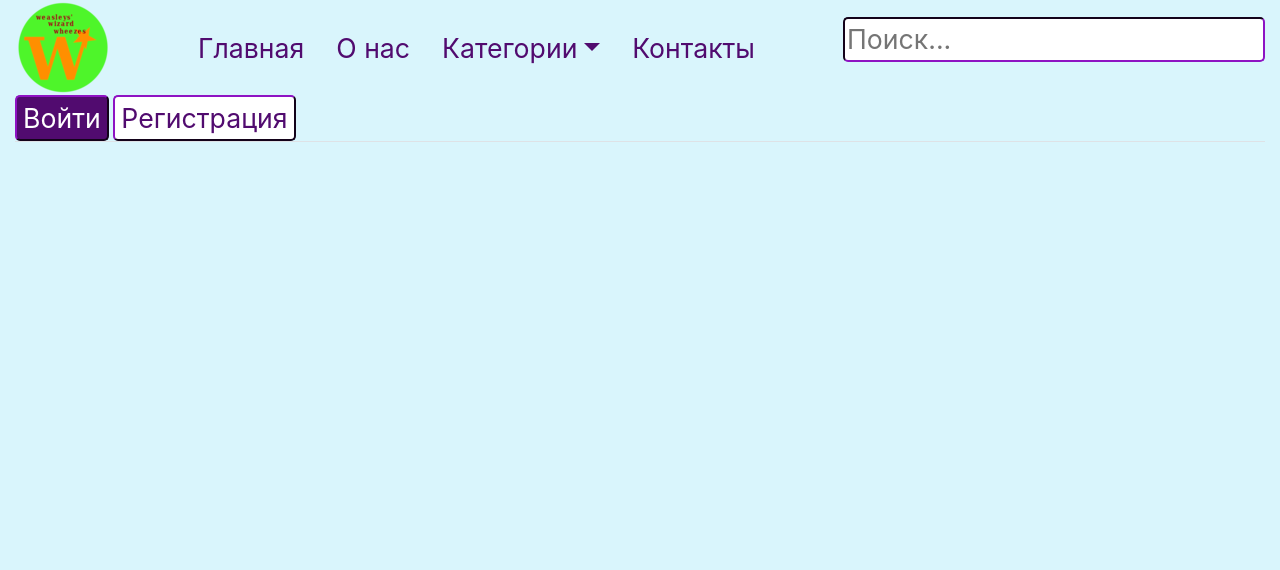
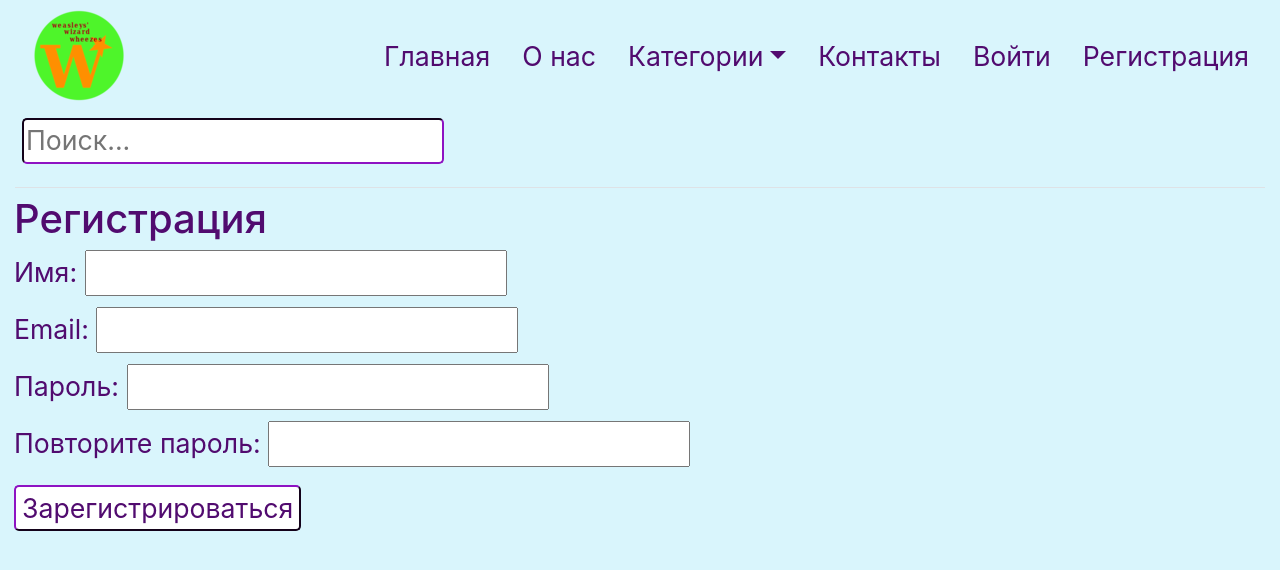
Before and after one commit to SvetaTaim/WEB_project, a Flask app: page /register in a window 1280 px wide. Shown: the top 570 px of the page. Run offline with Flask 3, Linux system fonts and the light colour scheme; some libraries are stand-ins or nearby versions.

Commit message:
Добавила шаблоны для регистрации, контактов и категорий. Сделала переход по ссылкам

```diff
--- a/main.py
+++ b/main.py
@@ -18,10 +18,26 @@ def about():
 def login():
     return render_template('login.html', title='Вход')
 
+
+@app.route('/register')
+def register():
+    return render_template('register.html', title='Регистрация')
+
+
 @app.route('/<username>')
 def user(username):
     return render_template('user.html', title='Вход', name=username)
 
 
+@app.route('/contact')
+def contact():
+    return render_template('contact.html', title='Контакты')
+
+
+@app.route('/category')
+def category():
+    return render_template('category.html', title='Категории')
+
+
 if __name__ == '__main__':
-    app.run(port=8080, host='127.0.0.1', debug=True)
+    app.run(port=8080, host='127.0.0.1')
--- a/static/style/style.css
+++ b/static/style/style.css
@@ -6,8 +6,8 @@
     color: #510B6F;
     font-size: 20pt;
     border-color: #510B6F;
-    background-color: #ffffff;
     border-radius: 5px;
+    margin: 7px 7px 7px 7px;
 }
 .b1{
     color: #510B6F;
@@ -15,6 +15,8 @@
     border-color: #510B6F;
     background-color: #ffffff;
     border-radius: 5px;
+    margin: 7px 7px 7px 7px;
+
 }
 .b1-block{
     color: #ffffff;
@@ -22,6 +24,7 @@
     border-color: #510B6F;
     background-color: #510B6F;
     border-radius: 5px;
+    margin: 7px 7px 7px 7px;
 }
 .picture-right{
     float: right;
--- a/templates/base.html
+++ b/templates/base.html
@@ -14,12 +14,12 @@
 <main>
     <div class="container-fluid">
         <header class="d-flex flex-wrap align-items-center justify-content-center justify-content-md-between border-bottom">
-            <img src="/static/img/icon.png" alt="здесь должна была быть картинка, но не нашлась">
+            <li class="nav"><a href="/home" class="nav-link"><img src="/static/img/icon.png" alt="здесь должна была быть картинка, но не нашлась"></a></li>
             <ul class="nav justify-content-center">
                 <li><a href="/home" class="nav-link">Главная</a></li>
                 <li><a href="/about" class="nav-link">О нас</a></li>
                 <li class="nav-item dropdown">
-                    <a class="nav-link dropdown-toggle" data-toggle="dropdown" href="#" role="button"
+                    <a class="nav-link dropdown-toggle" data-toggle="dropdown" href="/category" role="button"
                        aria-haspopup="true" aria-expanded="false">Категории</a>
                     <div class="dropdown-menu">
                         <a class="dropdown-item" href="#">Розыгрыши</a>
@@ -30,15 +30,12 @@
                         <a class="dropdown-item" href="#">Другое</a>
                     </div>
                 </li>
-                <li><a href="#" class="nav-link">Контакты</a></li>
+                <li><a href="contact" class="nav-link">Контакты</a></li>
+                <li><a href="/login" class="nav-link">Войти</a></li>
+                <li><a href="/register" class="nav-link">Регистрация</a></li>
             </ul>
             <div class="form-group">
                 <input type="search" class="form1" id="Search" placeholder="Поиск...">
-            </div>
-
-            <div class="text-end">
-                <button type="button" class="b1-block">Войти</button>
-                <button type="button" class="b1">Регистрация</button>
             </div>
         </header>
     </div>
--- /dev/null
+++ b/templates/category.html
@@ -0,0 +1,4 @@
+{% extends 'base.html' %}
+
+{% block content%}
+{% endblock%}
--- /dev/null
+++ b/templates/contact.html
@@ -0,0 +1,4 @@
+{% extends 'base.html' %}
+
+{% block content%}
+{% endblock%}
--- a/templates/login.html
+++ b/templates/login.html
@@ -1,10 +1,12 @@
 {% extends 'base.html' %}
 
 {% block content%}
-<form action="/login" method="post" class="form-signin">
+<form action="/login" method="post" class="form1">
       <h1 class="purple-text">Вход</h1>
       <p class="purple-text"><label>Email: </label> <input type="text" name="email" value="" required /></p>
       <p class="purple-text"><label>Пароль: </label> <input type="password" name="psw" value="" required /></p>
       <button class="b1">Войти</button>
+      <hr align=left width="300px" color="#510B6F">
+      <p ><a class="purple-text" href="{{url_for('register')}}">Регистрация</a></p>
     </form>
 {% endblock%}
--- /dev/null
+++ b/templates/register.html
@@ -0,0 +1,12 @@
+{% extends 'base.html' %}
+
+{% block content%}
+<form action="/register" method="post" class="form1">
+      <h1 class="purple-text">Регистрация</h1>
+      <p class="purple-text"><label>Имя: </label> <input type="text" name="name" value="" required /></p>
+      <p class="purple-text"><label>Email: </label> <input type="text" name="email" value="" required /></p>
+      <p class="purple-text"><label>Пароль: </label> <input type="password" name="psw" value="" required /></p>
+    <p class="purple-text"><label>Повторите пароль: </label> <input type="password" name="psw2" value="" required /></p>
+      <button class="b1">Зарегистрироваться</button>
+    </form>
+{% endblock%}
```
Also changed, not shown: 1 other file.
